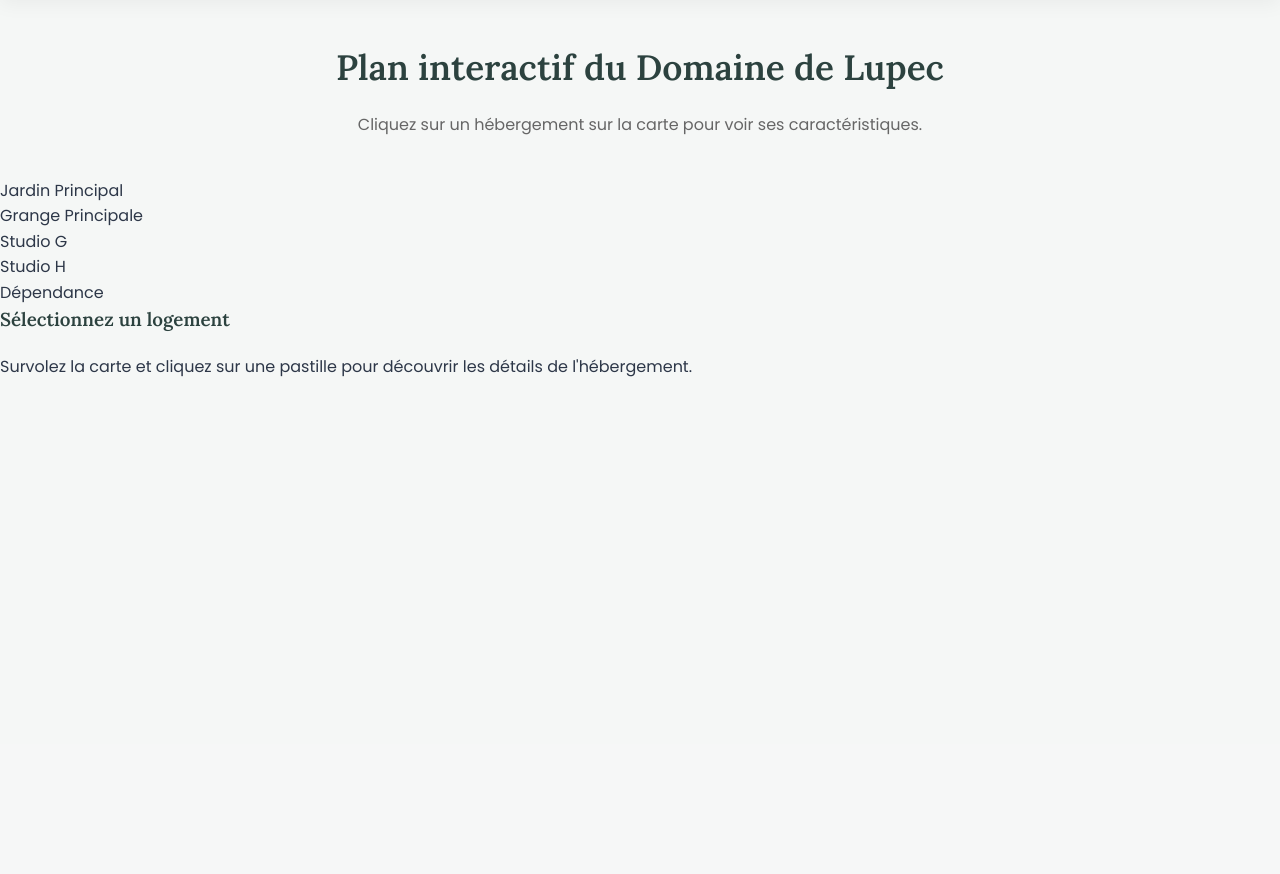
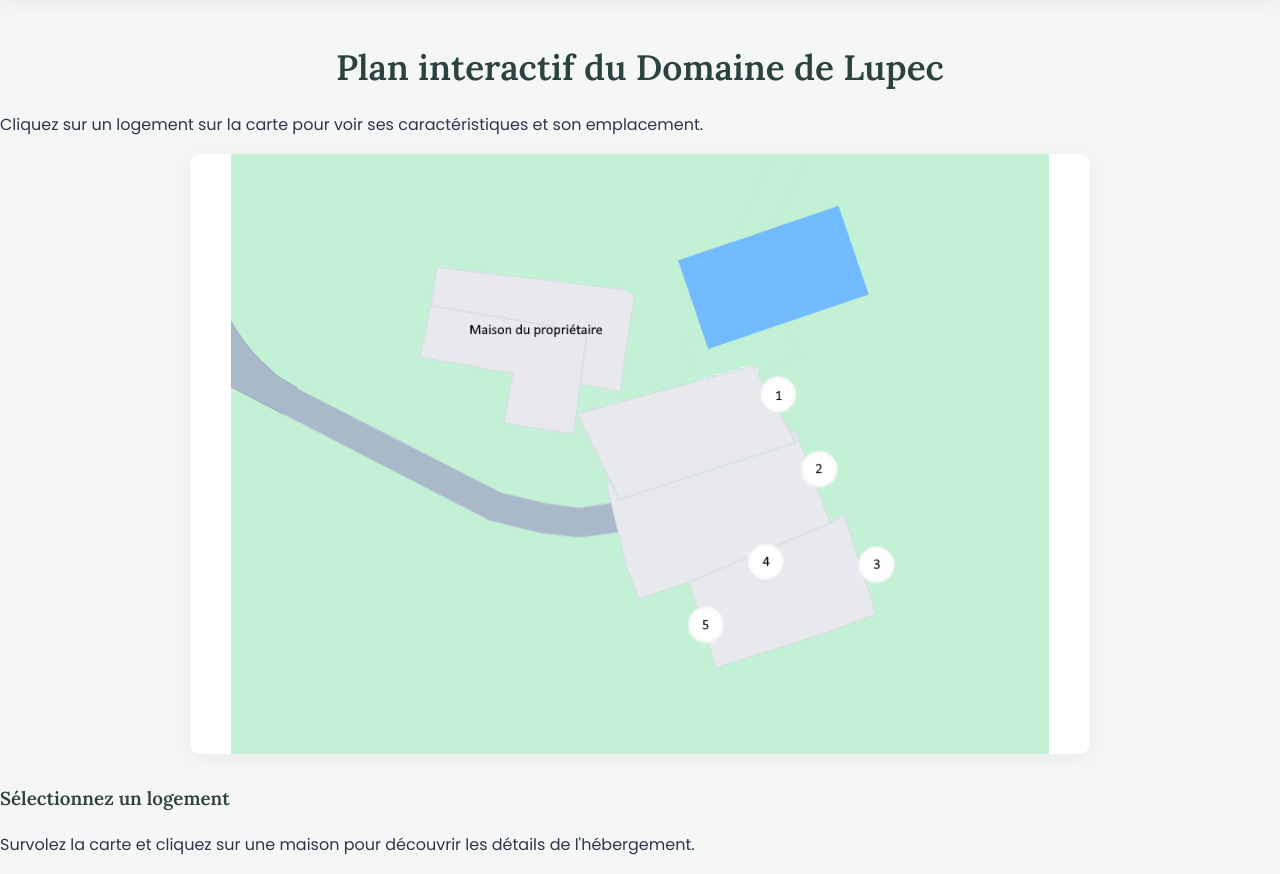
Before and after one commit to MireauAppel/fullstack-web-fundamentals, a Flask app: page / in a window 1280 px wide. Shown: the part 56-930 px from the top of the page. Before the commit the page ends 433 px from the top, so only its background shows below. Run offline with Flask 3, Linux system fonts and the light colour scheme; data that the repository does not hold is empty.

Commit message:
index.html updated to fit new map

```diff
--- a/Projet_Web_S4/templates/index.html
+++ b/Projet_Web_S4/templates/index.html
@@ -34,97 +34,27 @@
         </div>
     </nav>
 
-   <h1 style="text-align: center;">Plan interactif du Domaine de Lupec</h1>
-    <p class="subtitle">Cliquez sur un hébergement sur la carte pour voir ses caractéristiques.</p>
+    <h1>Plan interactif du Domaine de Lupec</h1>
+    <p>Cliquez sur un logement sur la carte pour voir ses caractéristiques et son emplacement.</p>
 
-    <div class="map-layout-container">
-
-        <div id="main-area" class="map-area">
+    <div id="domain-map">
         {% for acc in accommodations %}
-                {% if acc['area_id'] == 'main' %} <div class="map-marker marker-{{ loop.index }}"
-                         data-name="{{ acc['name'] }}"
-                         data-price="{{ acc['price'] }}"
-                         data-desc="{{ acc['description'] }}"
-                         data-id="{{ acc['id'] }}"
-                         title="{{ acc['name'] }}">
-                        {{ loop.index }}
-                    </div>
-                {% endif %}
-            {% endfor %}
-            <span class="area-label">Jardin Principal</span>
-        </div>
-
-        <div class="buildings-container">
-            <div id="building-large" class="map-area">
-                {% for acc in accommodations %}
-                    {% if acc['area_id'] == 'building-large' %}
             <div class="map-marker marker-{{ loop.index }}"
                  data-name="{{ acc['name'] }}"
                  data-price="{{ acc['price'] }}"
                  data-desc="{{ acc['description'] }}"
                  data-id="{{ acc['id'] }}"
                  title="{{ acc['name'] }}">
+
                 {{ loop.index }}
+
             </div>
-                    {% endif %}
         {% endfor %}
-                <span class="area-label">Grange Principale</span>
     </div>
 
-            <div class="bottom-buildings-row">
-                <div class="map-area bottom-building">
-                     {% for acc in accommodations %}
-                        {% if acc['area_id'] == 'bottom-1' %}
-                            <div class="map-marker marker-{{ loop.index }}"
-                                 data-name="{{ acc['name'] }}"
-                                 data-price="{{ acc['price'] }}"
-                                 data-desc="{{ acc['description'] }}"
-                                 data-id="{{ acc['id'] }}"
-                                 title="{{ acc['name'] }}">
-                                {{ loop.index }}
-                            </div>
-                        {% endif %}
-                    {% endfor %}
-                    <span class="area-label">Studio G</span>
-                </div>
-                 <div class="map-area bottom-building">
-                     {% for acc in accommodations %}
-                        {% if acc['area_id'] == 'bottom-2' %}
-                            <div class="map-marker marker-{{ loop.index }}"
-                                 data-name="{{ acc['name'] }}"
-                                 data-price="{{ acc['price'] }}"
-                                 data-desc="{{ acc['description'] }}"
-                                 data-id="{{ acc['id'] }}"
-                                 title="{{ acc['name'] }}">
-                                {{ loop.index }}
-                            </div>
-                        {% endif %}
-                    {% endfor %}
-                    <span class="area-label">Studio H</span>
-                </div>
-                 <div class="map-area bottom-building isolated-building">
-                     {% for acc in accommodations %}
-                        {% if acc['area_id'] == 'bottom-isolated' %}
-                            <div class="map-marker marker-{{ loop.index }}"
-                                 data-name="{{ acc['name'] }}"
-                                 data-price="{{ acc['price'] }}"
-                                 data-desc="{{ acc['description'] }}"
-                                 data-id="{{ acc['id'] }}"
-                                 title="{{ acc['name'] }}">
-                                {{ loop.index }}
-                            </div>
-                        {% endif %}
-                    {% endfor %}
-                    <span class="area-label">Dépendance</span>
-                </div>
-            </div>
-        </div>
-
-    </div>
-
-    <div id="info-panel" class="map-container">
+    <div id="info-panel">
         <h3 style="margin-top: 0;">Sélectionnez un logement</h3>
-        <p id="info-desc">Survolez la carte et cliquez sur une pastille pour découvrir les détails de l'hébergement.</p>
+        <p id="info-desc">Survolez la carte et cliquez sur une maison pour découvrir les détails de l'hébergement.</p>
         <p id="info-price"></p>
         <a id="info-link" href="#" style="display: none;">Voir les détails et réserver</a>
     </div>
```
Lines whose indentation alone changed are shown as unchanged.
